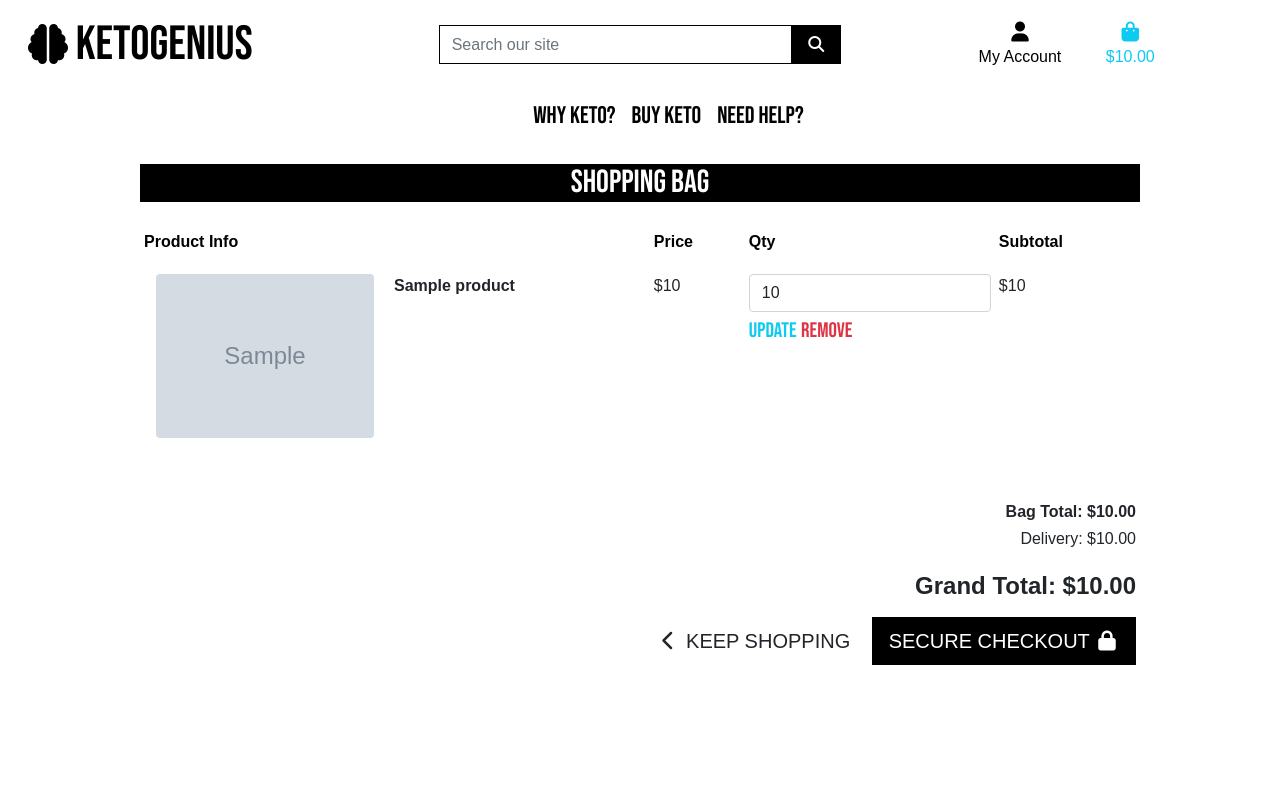
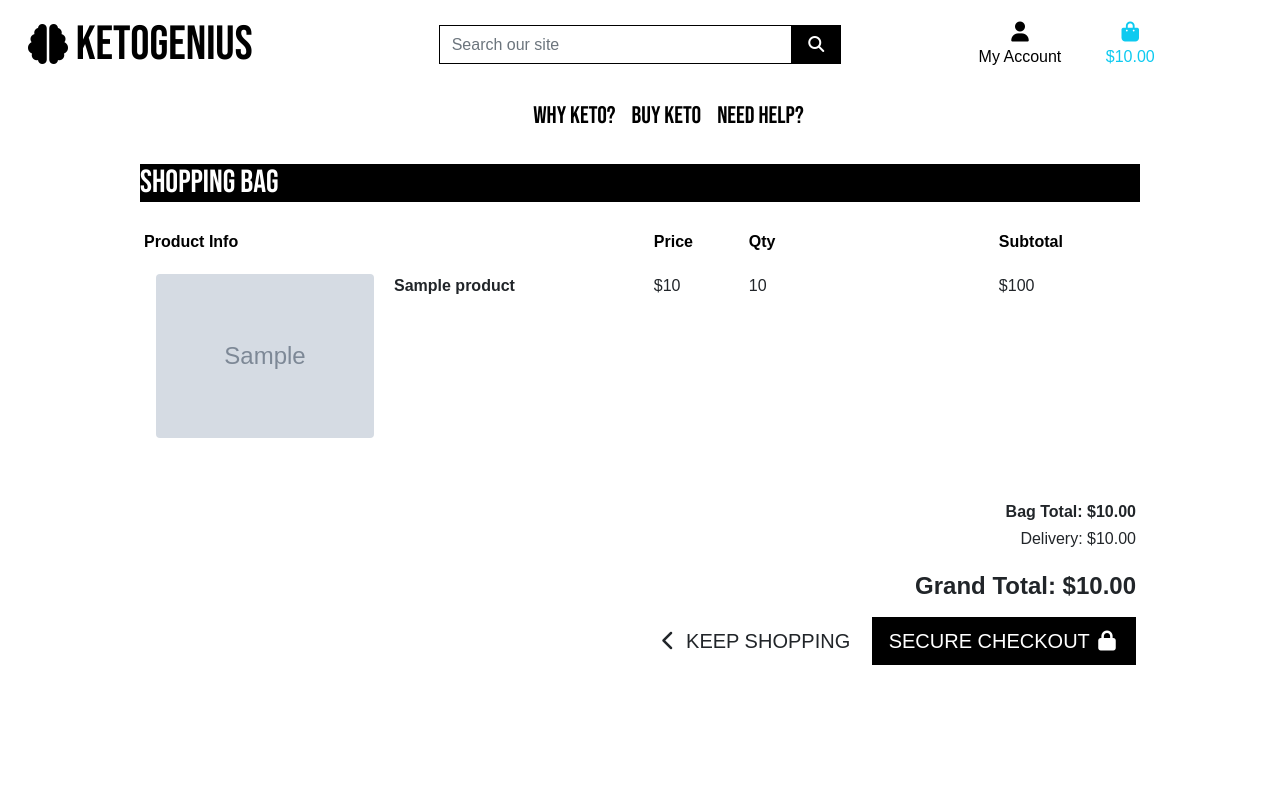
Before and after one commit to GreigBenton/milestone-project-4, a Django app: template bag/templates/bag/bag.html in a window 1280 px wide. Run offline with Django 3.2, Linux system fonts and the light colour scheme; the template is opened without the code that fills it: most values are stand-ins (such as "Sample title", 1, 10 or a date in 2020); grey boxes marked "Sample" are stand-in pictures; some libraries are stand-ins or nearby versions; some web fonts are replaced.

Commit message:
removed update and remove items from bag. Included subtotal for each item

```diff
--- a/bag/templates/bag/bag.html
+++ b/bag/templates/bag/bag.html
@@ -1,5 +1,6 @@
 {% extends "base.html" %}
 {% load static %}
+{% load bag_tools %}
 
 {% block page_header %}
     <div class="container header-container">
@@ -14,7 +15,7 @@
     <div class="container mb-2">
         <div class="row">
             <div class="col">
-                <h2 class="logo-font mb-4 text-center">Shopping Bag</h2>
+                <h2 class="logo-font mb-4">Shopping Bag</h2>
             </div>
         </div>
 
@@ -45,14 +46,10 @@
                                         <p class="my-0">${{ item.product.price }}</p>
                                     </td>
                                     <td class="py-3 w-25">
-                                        <div class="input-group">
-                                            <input class="form-control qty_input" type="number" name="quantity" value="{{ item.quantity }}" min="1" max="99" data-item_id="{{ product.id }}" id="id_qty_{{ product.id }}">
-                                        </div>
-                                        <a class="update-link text-info bag-edit"><small>Update</small></a>
-                                        <a class="remove-item text-danger bag-edit" id="remove_{{ item.item_id }}" data-size="{{ item.size }}"><small>Remove</small></a>
+                                        <p class="my-0">{{ item.quantity }}
                                     </td>
                                     <td class="py-3">
-                                        <p class="my-0">${{ item.product.price }}</p>
+                                        <p class="my-0">${{ item.product.price | calc_subtotal:item.quantity }}</p>
                                     </td>
                                 </tr>
                             {% endfor %}
@@ -99,29 +96,3 @@
         </div>
     </div>
 {% endblock %}
-
-{% block postloadjs %}
-{{ block.super }}
-
-<script type="text/javascript">
-    // Update quantity on click
-    $('.update-link').click(function(e) {
-        var form = $(this).prev('.update-form');
-        form.submit();
-    })
-
-    // Remove item and reload on click
-    $('.remove-item').click(function(e) {
-        var csrfToken = "{{ csrf_token }}";
-        var itemId = $(this).attr('id').split('remove_')[1];
-        var size = $(this).data('size');
-        var url = `/bag/remove/${itemId}`;
-        var data = {'csrfmiddlewaretoken': csrfToken, 'size': size};
-
-        $.post(url, data)
-         .done(function() {
-             location.reload();
-         });
-    })
-</script>
-{% endblock %}
--- /dev/null
+++ b/bag/templatetags/bag_tools.py
@@ -0,0 +1,8 @@
+from django import template
+
+
+register = template.Library()
+
+@register.filter(name='calc_subtotal')
+def calc_subtotal(price, quantity):
+    return price * quantity
--- a/bag/views.py
+++ b/bag/views.py
@@ -1,4 +1,4 @@
-from django.shortcuts import render, redirect
+from django.shortcuts import render, redirect, reverse
 
 # Create your views here.
 
```
Also changed, not shown: bag/templatetags/init.py (added).
